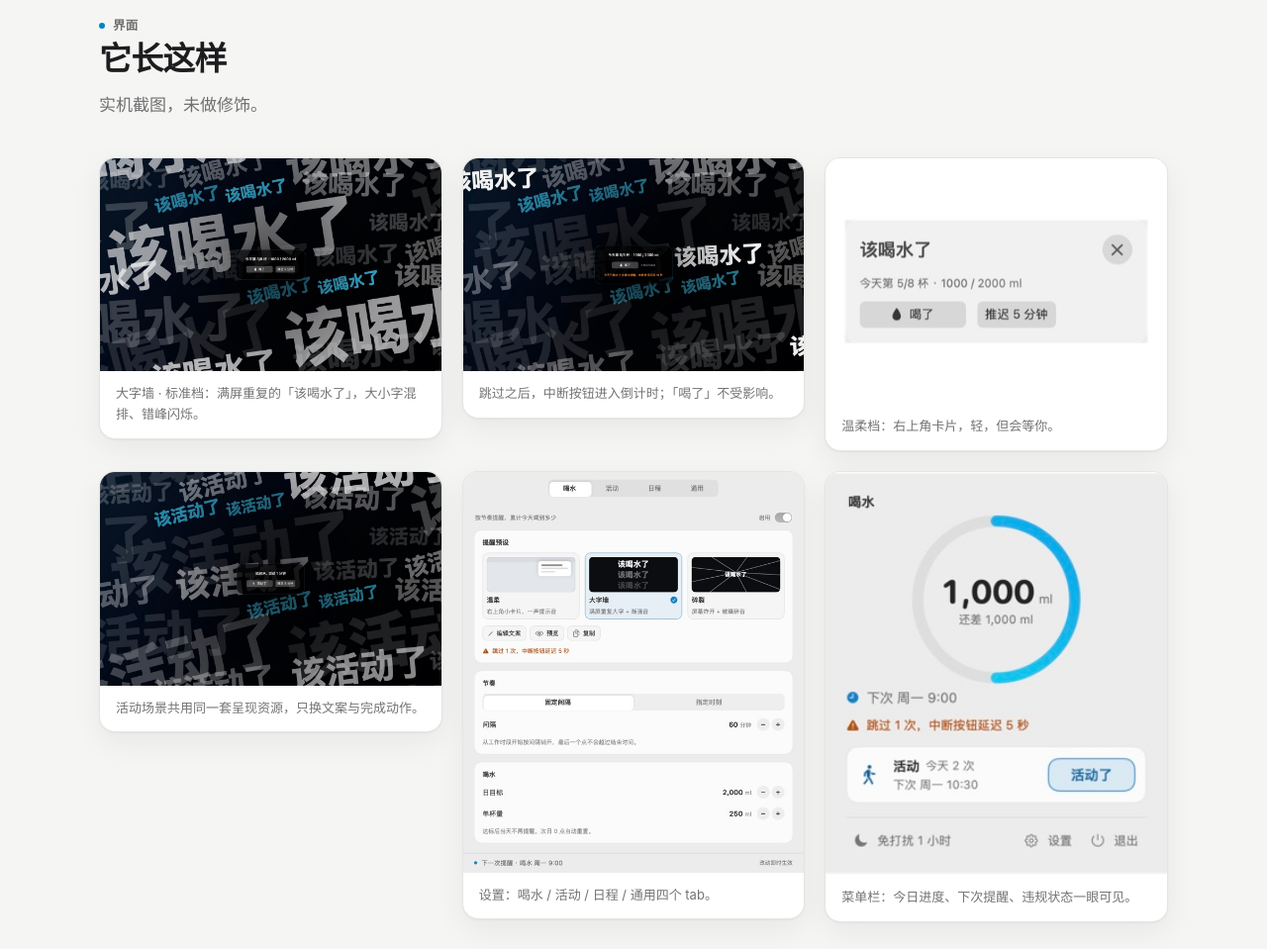
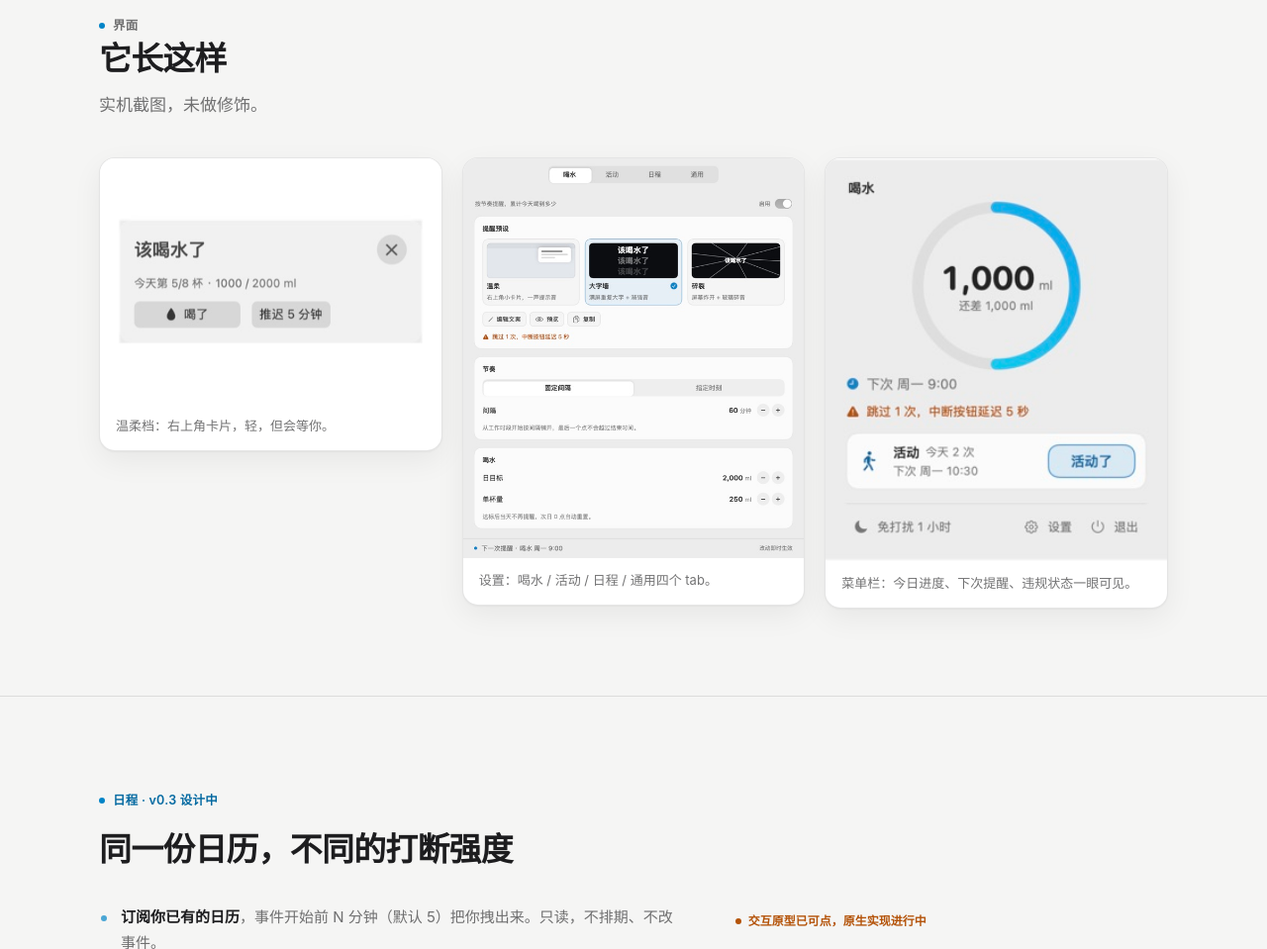
Before and after one commit to qiqiangvae/BargeIn, a plain HTML site: page docs/index.html in a window 1280 px wide. Shown: the part 1922-2881 px from the top of the page at 99% size. Drawn offline with Linux system fonts and the light colour scheme.

Commit message:
docs: 界面截图精简为 3 张（官网 + README）

```diff
--- a/docs/index.html
+++ b/docs/index.html
@@ -161,7 +161,7 @@
   .aside{margin:22px 0 0;font-size:13.5px;color:var(--muted)}
 
   /* ── 界面 ── */
-  .gallery{display:grid;grid-template-columns:repeat(auto-fit, minmax(320px, 1fr));gap:20px;margin-top:38px;align-items:start}
+  .gallery{display:grid;grid-template-columns:repeat(auto-fit, minmax(300px, 1fr));gap:20px;margin-top:38px;align-items:start}
   .gallery figure{
     margin:0;background:var(--surface);border:1px solid var(--border);border-radius:16px;
     overflow:hidden;box-shadow:var(--shadow);
@@ -331,20 +331,8 @@
       </div>
       <div class="gallery">
         <figure>
-          <img src="screenshots/overlay.jpg" width="1200" height="750" alt="全屏大字墙提醒（标准档）" loading="lazy" decoding="async">
-          <figcaption>大字墙 · 标准档：满屏重复的「该喝水了」，大小字混排、错峰闪烁。</figcaption>
-        </figure>
-        <figure>
-          <img src="screenshots/overlay-locked.jpg" width="1200" height="750" alt="跳过之后，中断按钮进入倒计时" loading="lazy" decoding="async">
-          <figcaption>跳过之后，中断按钮进入倒计时；「喝了」不受影响。</figcaption>
-        </figure>
-        <figure>
           <img src="screenshots/card.jpg" width="440" height="317" alt="右上角的温柔档卡片提醒" loading="lazy" decoding="async">
           <figcaption>温柔档：右上角卡片，轻，但会等你。</figcaption>
-        </figure>
-        <figure>
-          <img src="screenshots/overlay-activity.jpg" width="1200" height="750" alt="活动场景的全屏提醒" loading="lazy" decoding="async">
-          <figcaption>活动场景共用同一套呈现资源，只换文案与完成动作。</figcaption>
         </figure>
         <figure>
           <img src="screenshots/settings.jpg" width="640" height="751" alt="设置窗口：喝水 / 活动 / 日程 / 通用四个 tab" loading="lazy" decoding="async">
```
Also changed, not shown: 1 other file.
